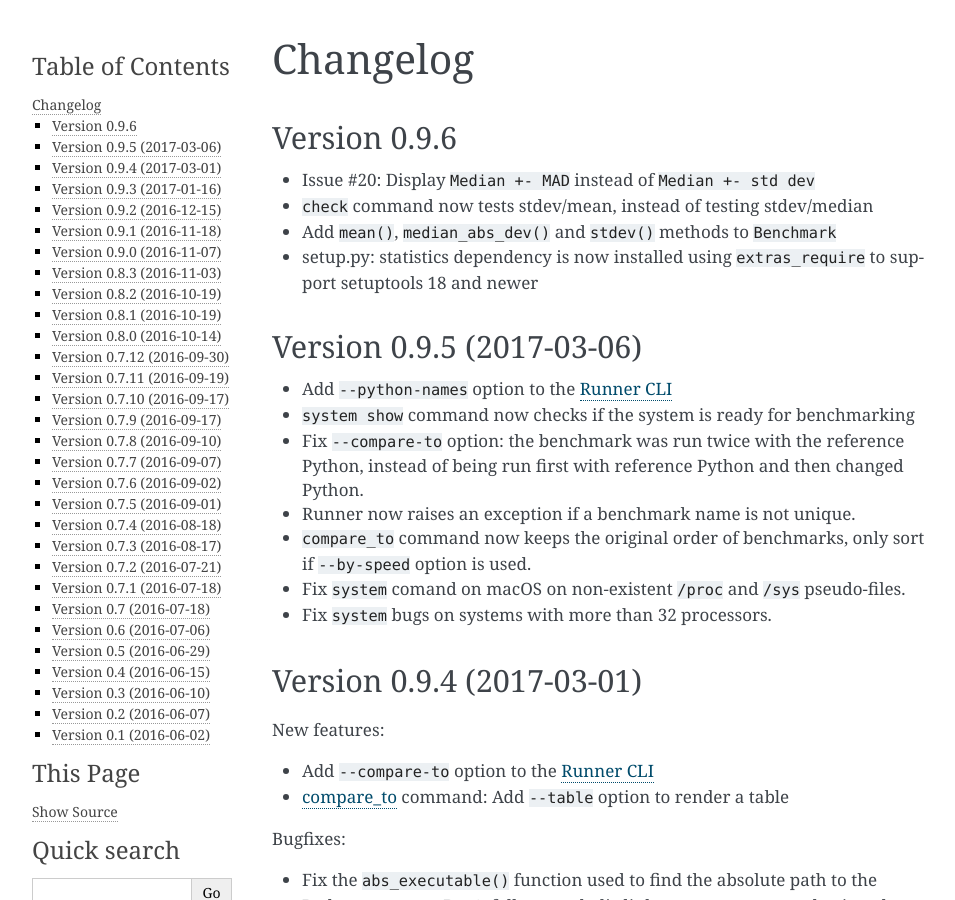
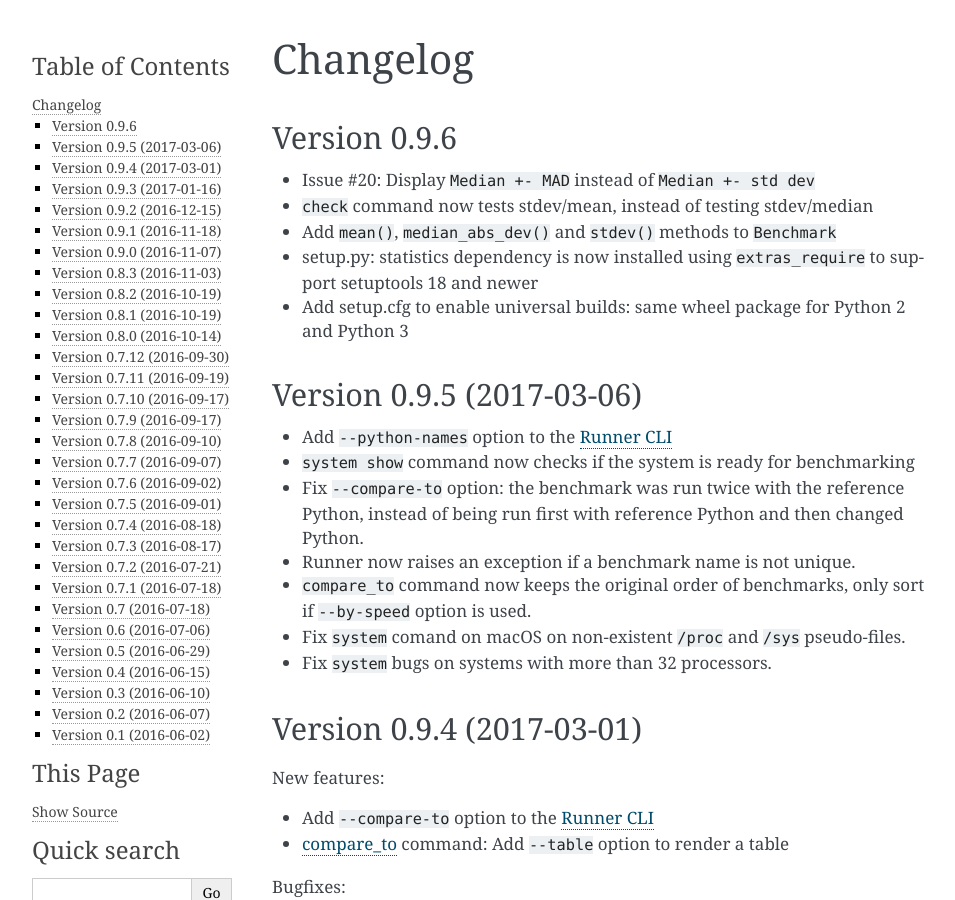
Before and after one commit to psf/pyperf, a Sphinx documentation site: the page built from doc/changelog.rst, in a window 1280 px wide and 900 px high. Shown: the whole window, without its empty margins (148-1103 px from the left). Built offline with Sphinx 7.4.7, drawn with Linux system fonts in a browser that asks for light colours.

Commit message:
Add setup.cfg to build universal builds

```diff
--- a/doc/changelog.rst
+++ b/doc/changelog.rst
@@ -9,6 +9,8 @@ Version 0.9.6
 * Add ``mean()``, ``median_abs_dev()`` and ``stdev()`` methods to ``Benchmark``
 * setup.py: statistics dependency is now installed using ``extras_require`` to
   support setuptools 18 and newer
+* Add setup.cfg to enable universal builds: same wheel package for Python 2
+  and Python 3
 
 Version 0.9.5 (2017-03-06)
 --------------------------
--- /dev/null
+++ b/setup.cfg
@@ -0,0 +1,2 @@
+[bdist_wheel]
+universal=1
```
